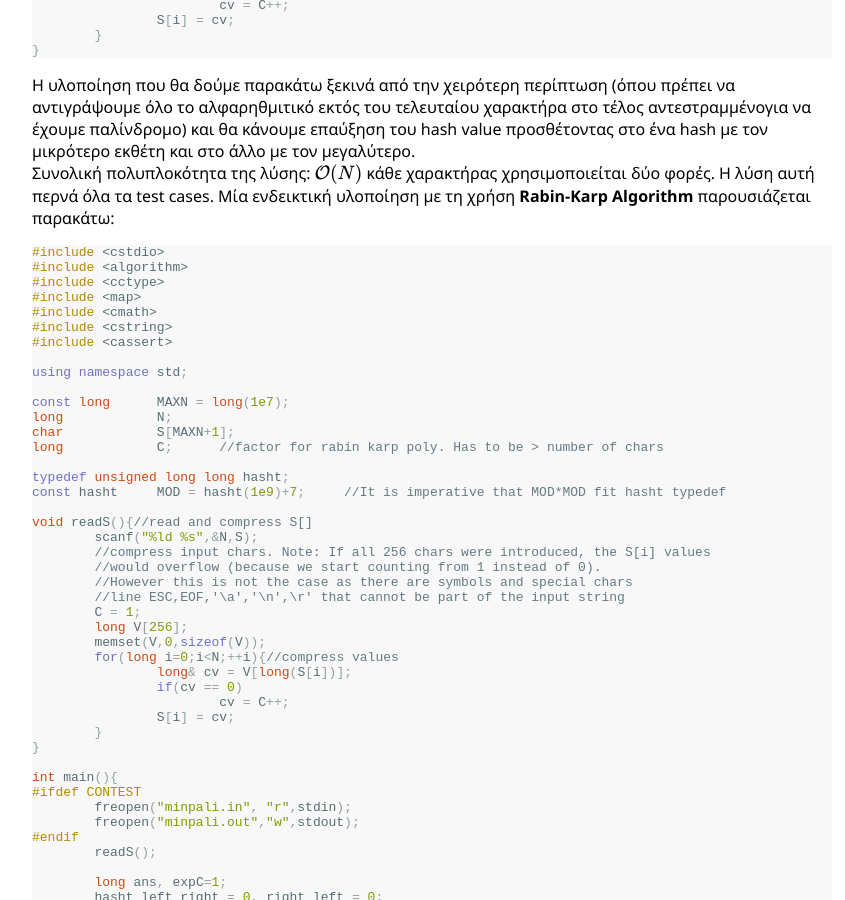
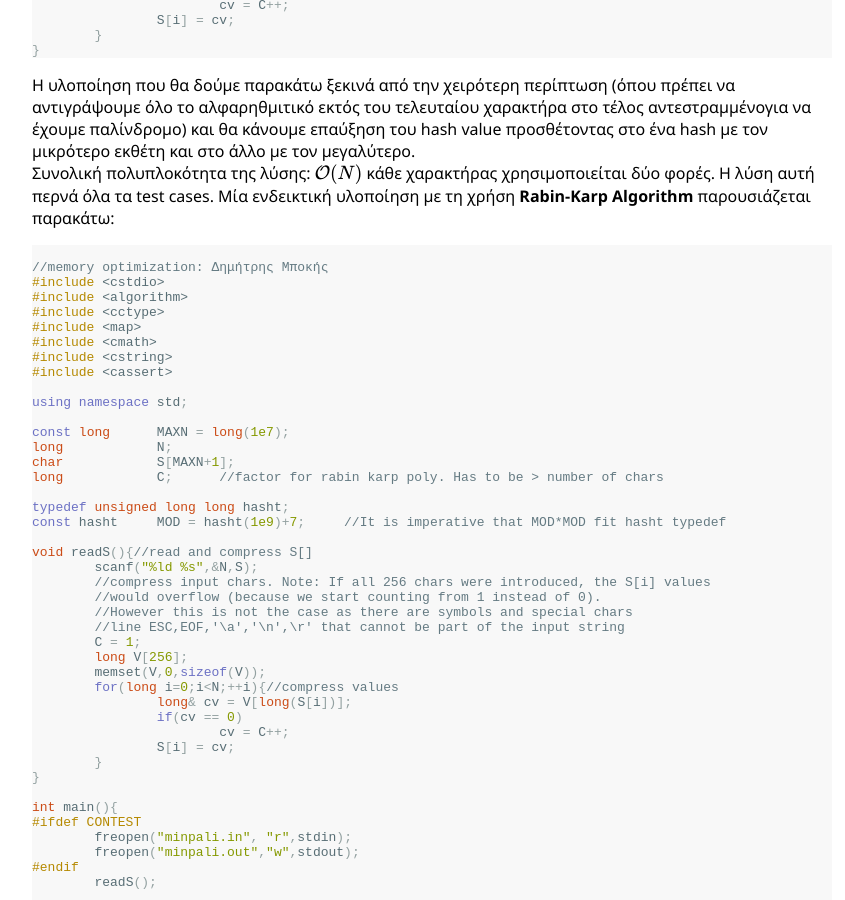
Before and after one commit to pdp-archive/pdp-archive.github.io, a Jekyll site: the page built from contests/_24-PDP/c-minpali-solution.md, in a window 1280 px wide and 900 px high, scrolled down 2568 px. Shown: the whole window, without its empty margins (208-1053 px from the left). Built offline with Jekyll 4.4.1, drawn with Linux system fonts in a browser that asks for light colours; formulas are drawn with MathJax 3.

Commit message:
Added credits to Jim Bokis for memory optimization on Rabin-Karp source code

````diff
--- a/contests/_24-PDP/c-minpali-solution.md
+++ b/contests/_24-PDP/c-minpali-solution.md
@@ -102,6 +102,8 @@ void readS(){//read and compress S[]
 Συνολική πολυπλοκότητα της λύσης: $$\mathcal{O}(N)$$ κάθε χαρακτήρας χρησιμοποιείται δύο φορές. Η λύση αυτή περνά όλα τα test cases.
 Μία ενδεικτική υλοποίηση με τη χρήση **Rabin-Karp Algorithm** παρουσιάζεται παρακάτω:
 ```c++
+
+//memory optimization: Δημήτρης Μποκής
 #include <cstdio>
 #include <algorithm>
 #include <cctype>
````
Also changed, not shown: 1 other file.
